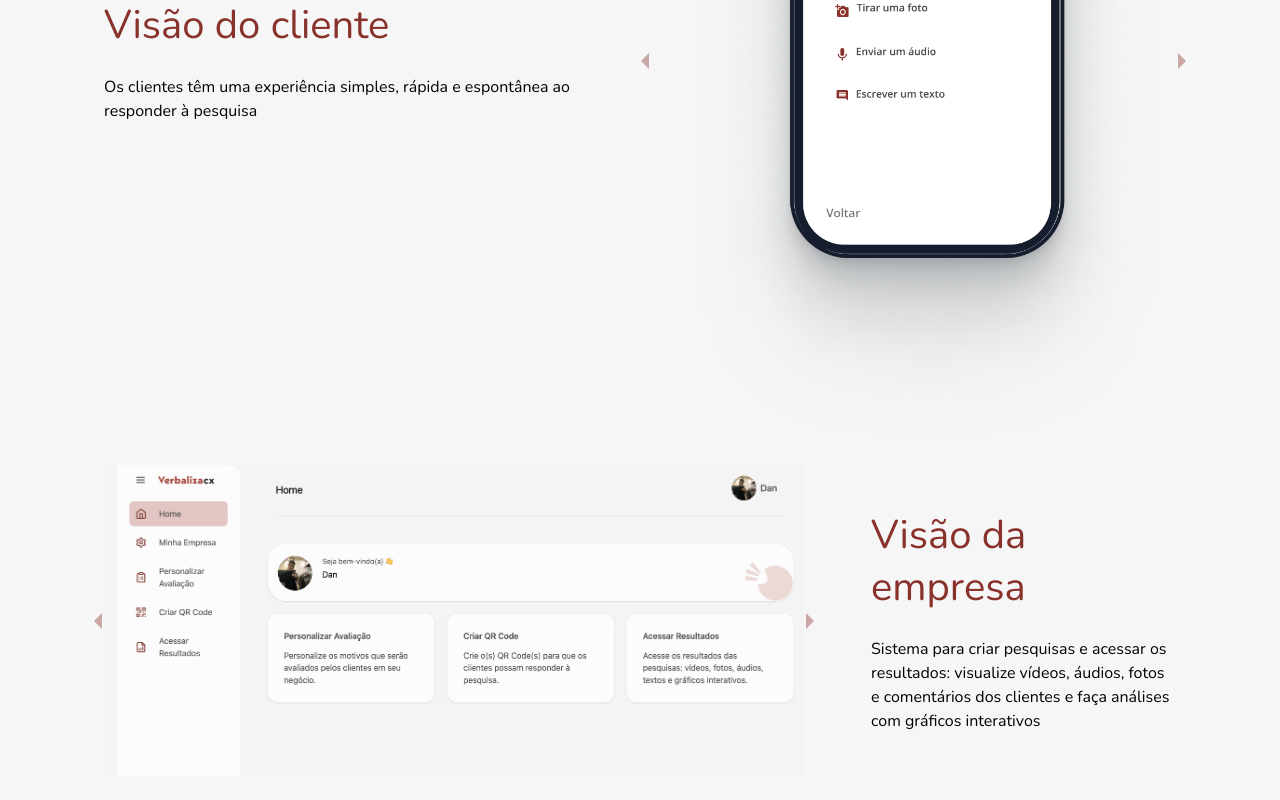
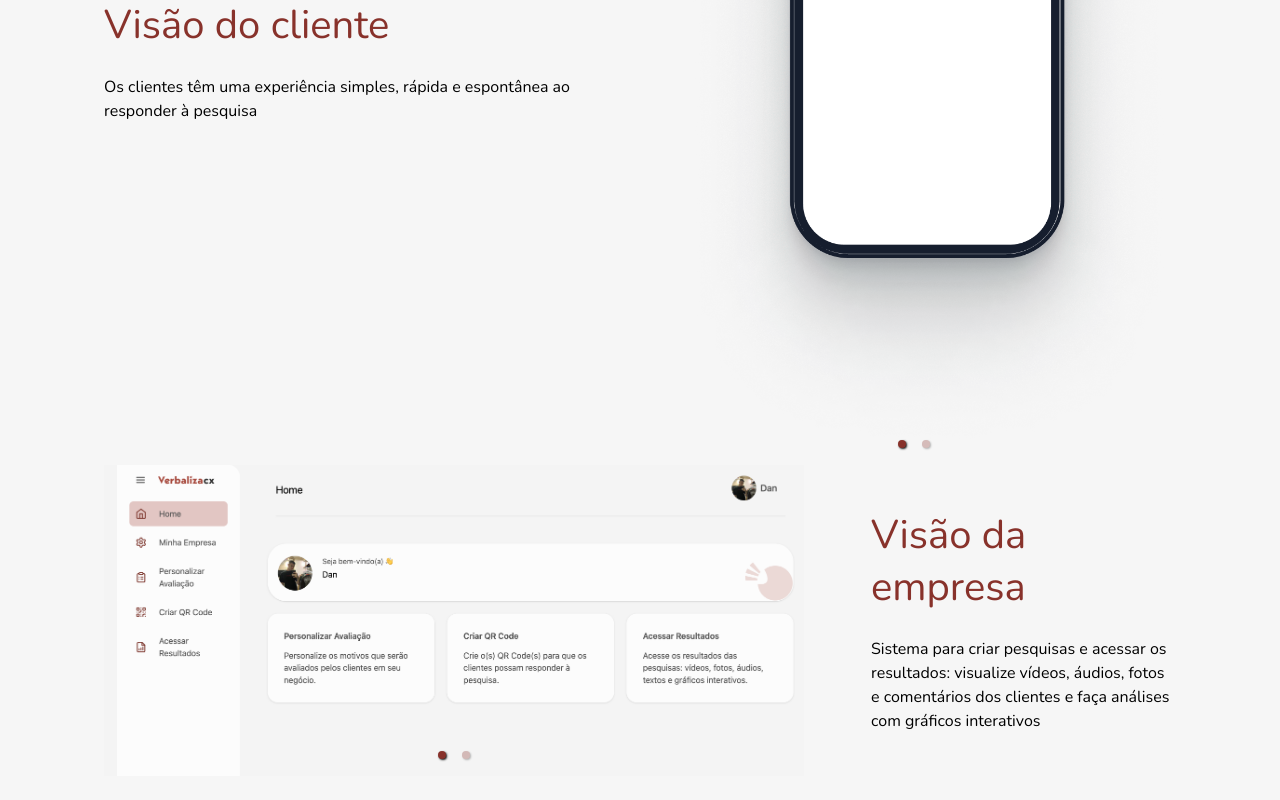
Before and after one commit to CodeTheFato/Verbaliza-site, a Next.js app: page / in a window 1280 px wide. Shown: the part 2430-3230 px from the top of the page. Built offline with nearby package versions, Linux system fonts and the light colour scheme.

Commit message:
feat: Updated file

```diff
--- a/src/app/components/sectionJourney/SectionJourney.tsx
+++ b/src/app/components/sectionJourney/SectionJourney.tsx
@@ -24,19 +24,27 @@ export function SectionJourney() {
             infiniteLoop={true}
             autoPlay
             showThumbs={false}
-            showArrows={true}
-            showIndicators={false}
+            showArrows={false}
+            showIndicators={true}
             showStatus={false}
           >
             <div>
               <Image
-                width={919}
-                height={1416}
+                width={244}
+                height={493}
                 src="/assets/clientJourney/phone2.png"
                 alt="Aplicativo Verbaliza"
               />
             </div>
             <div>
+              <Image
+                width={525}
+                height={819}
+                src="/assets/clientJourney/phone3.png"
+                alt="Aplicativo Verbaliza"
+              />
+            </div>
+            {/* <div>
               <Image
                 width={919}
                 height={1416}
@@ -67,7 +75,7 @@ export function SectionJourney() {
                 src="/assets/clientJourney/phone6.png"
                 alt="Aplicativo Verbaliza"
               />
-            </div>
+            </div> */}
           </Carousel>
         </div>
       </div>
@@ -84,17 +92,16 @@ export function SectionJourney() {
           </header>
         </div>
 
-        <div>
+        <div className="col-b">
           <Carousel
-            className="company"
             interval={3000}
             swipeable={true}
             emulateTouch={true}
             infiniteLoop={true}
             autoPlay
             showThumbs={false}
-            showArrows={true}
-            showIndicators={false}
+            showArrows={false}
+            showIndicators={true}
             showStatus={false}
           >
             <div>
```
